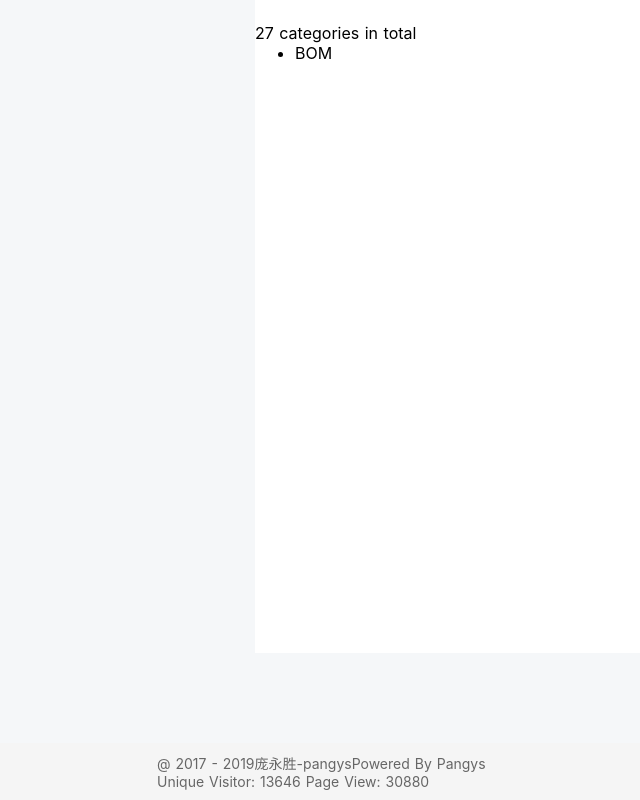
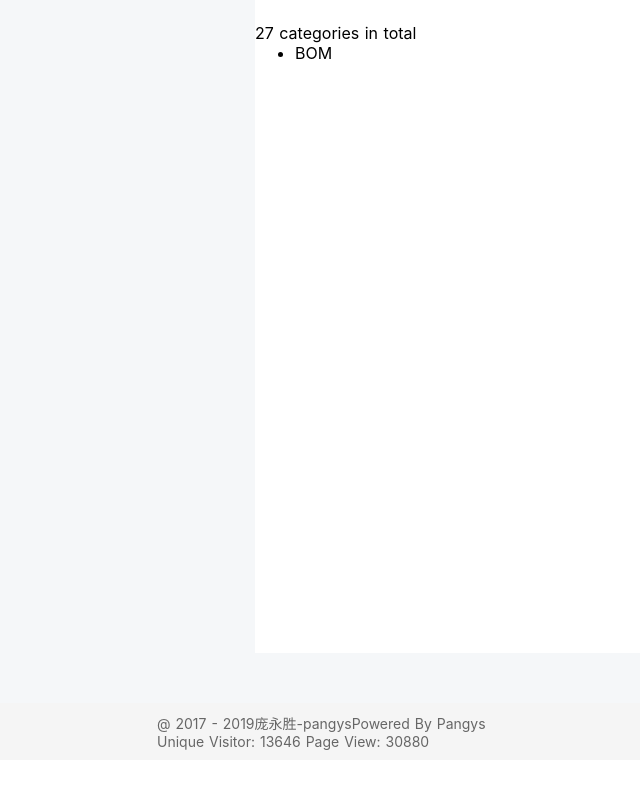
Before and after one commit to jiangxingyou/blog-nuxt, a Nuxt app: page /type in a window 1280 px wide. Shown: the part 261-1061 px from the top of the page, without its empty margins (35-675 px from the left). After the commit the page ends 1021 px from the top, so only its background shows below. Built offline with nearby package versions, Linux system fonts and the light colour scheme.

Commit message:
调整布局

```diff
--- a/components/foot.vue
+++ b/components/foot.vue
@@ -24,14 +24,13 @@
 
 <style lang="less" scoped>
 	.foot{
-        margin-top: 40px;
         padding: 10px 0;
         background: #f5f5f5;
         color: #666;
         font-size: 14px;
         width: 100%;
-
-        bottom: 0;
+        position: relative;
+        margin:0;
 
         &-content{
             margin: 0 auto;
--- a/layouts/default.vue
+++ b/layouts/default.vue
@@ -1,15 +1,13 @@
 <template>
-  <div>
-    <Layout>
+    <div style="min-height: 100vh;margin: 0;padding:0;display: flex;
+      flex-direction: column;" >
         <Header style="position: fixed;width: 100%;z-index: 100">
-
             <Nav></Nav>
         </Header>
-    </Layout>
-    <nuxt style="margin-top: 64px"/>
+        <nuxt style="flex:1;padding-top: 64px;" />
+        <Foot/>
     </div>
 </template>
-
 <style>
     html {
   font-family: 'Source Sans Pro', -apple-system, BlinkMacSystemFont, 'Segoe UI',
@@ -61,9 +59,11 @@ html {
 </style>
 <script type="text/javascript">
 import Nav from '~/components/nav.vue'
+import Foot from '~/components/foot.vue'
 export default {
     components: {
-    Nav
+        Nav,Foot
     }
 }
+
 </script>
--- a/pages/index.vue
+++ b/pages/index.vue
@@ -13,7 +13,6 @@
                 </Row>
             </Content>
          </Layout>
-        <Foot></Foot>
     </Layout>
 </template>
 <script>
@@ -21,7 +20,6 @@ import Logo from '~/components/Logo.vue'
 import Nav from '~/components/nav.vue'
 import Banner from '~/components/banner.vue'
 import Item from '~/components/blogItem.vue'
-import Foot from '~/components/foot.vue'
 import Person from '~/components/person.vue'
 export default {
     head() {
@@ -33,7 +31,7 @@ export default {
         }
     },
     components: {
-        Logo,Nav,Banner,Item,Foot,Person
+        Logo,Nav,Banner,Item,Person
     },
     data(){
         return{
--- a/pages/timeline/index.vue
+++ b/pages/timeline/index.vue
@@ -20,12 +20,12 @@
             </div>
 
         </div>
-        <Foot/>
+
     </div>
 
 </template>
 <script>
-import Foot from '~/components/foot.vue'
+
 export default {
     head() {
         return {
@@ -36,7 +36,7 @@ export default {
         }
     },
     components: {
-        Foot
+
     },
     data(){
         return{
--- a/pages/type/index.vue
+++ b/pages/type/index.vue
@@ -10,7 +10,7 @@
             </div>
 
         </div>
-        <Foot/>
+
     </div>
 
 </template>
```
Lines whose indentation alone changed are shown as unchanged.
